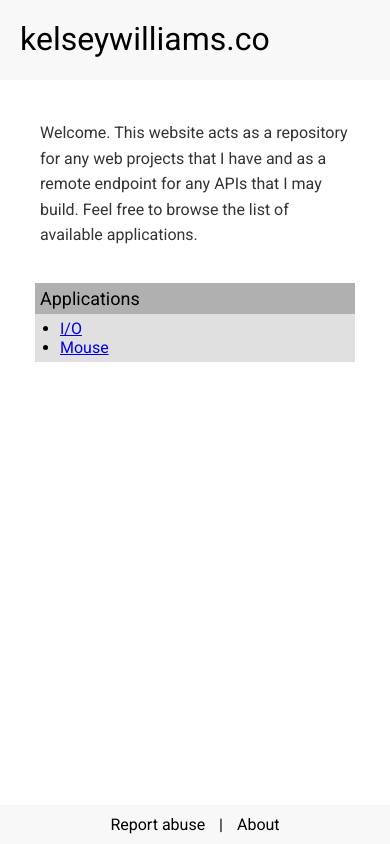
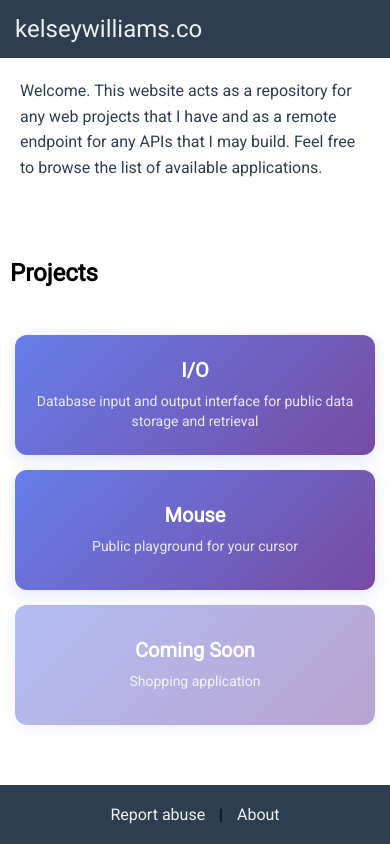
Before and after one commit to kelseywilliams/kelseywilliams.co, a PHP site: page / in a window 390 px wide. Run offline with PHP 8.4, Linux system fonts and the light colour scheme.

Commit message:
Claude ai assisted reskin

```diff
--- a/home/public/index.html
+++ b/home/public/index.html
@@ -7,7 +7,7 @@
     <!-- Link to Google Fonts -->
     <link href="https://fonts.googleapis.com/css?family=Roboto&display=swap" rel="stylesheet">
     <!-- Link to CSS file -->
-    <link rel="stylesheet" href="https://kelseywilliams.co/stylesheets/main.css">
+    <link rel="stylesheet" href="stylesheets/main.css">
 </head>
 <body>
     <!-- The header remains at the top -->
@@ -25,18 +25,22 @@
                     Welcome. This website acts as a repository for any web projects that I have and as a remote endpoint for any APIs that I may build. Feel free to browse the list of available applications.
                 </p>
             </div>
-            <div class="right-section">
-                <div class="applications-header">Applications</div>
-                <div class="applications-content">
-                    <ul>
-                        <li>
-                            <a href="/input">I/O</a>
-                        </li>
-                        <li>
-                            <a href="/mouse">Mouse</a>
-                        </li>
-                    </ul>
-                </div>
+        </div>
+        <h2 class="container">Projects</h2>
+        <!-- Applications as large tiles -->
+        <div class="tiles-grid">
+            <a href="/input" class="tile">
+                <h3>I/O</h3>
+                <p>Database input and output interface for public data storage and retrieval</p>
+            </a>
+            <a href="/mouse" class="tile">
+                <h3>Mouse</h3>
+                <p>Public playground for your cursor</p>
+            </a>
+            <!-- Additional tile for future expansion -->
+            <div class="tile" style="opacity: 0.5; cursor: default;" onclick="return false;">
+                <h3>Coming Soon</h3>
+                <p>Shopping application</p>
             </div>
         </div>
     </main>
--- a/home/public/input.html
+++ b/home/public/input.html
@@ -7,8 +7,8 @@
     <!-- Link to Google Fonts -->
     <link href="https://fonts.googleapis.com/css?family=Roboto&display=swap" rel="stylesheet">
     <!-- Link to CSS file -->
-    <link rel="stylesheet" href="https://kelseywilliams.co/stylesheets/main.css">
-    <link rel="stylesheet" href="https://kelseywilliams.co/stylesheets/form.css">
+    <link rel="stylesheet" href="stylesheets/main.css">
+    <link rel="stylesheet" href="stylesheets/form.css">
 </head>
 <body>
     <!-- Header -->
--- a/home/public/stylesheets/main.css
+++ b/home/public/stylesheets/main.css
@@ -7,97 +7,268 @@
 
 body {
     font-family: 'Roboto', sans-serif;
-    min-height: 100vh; /* Full height of viewport */
-    display: grid; /* Use grid layout */
-    grid-template-rows: 80px 1fr auto; /* Stretch main content, footer stays at the bottom */
+    min-height: 100vh;
+    display: flex;
+    flex-direction: column;
 }
 
 /* Header Styles */
 header {
-    background-color: #f8f8f8; /* Off white */
+    background-color: #2c3e50;
     padding: 20px;
+    flex-shrink: 0;
 }
 
-header .logo{
+header .logo {
     font-size: 32px;
-    color: #000; /* Black text */
+    color: #ecf0f1;
+    transition: all 0.2s ease;
 }
+
 header .logo:hover {
-    color:orange;
+    color: #3498db;
     font-size: 34px;
 }
+
 .page {
     font-size: 32px;
-    color: #000; /* Black text */
-    font-weight:bold;
+    color: #ecf0f1;
+    font-weight: bold;
 }
 
 /* Main Content Styling */
+main {
+    flex: 1;
+    display: flex;
+    flex-direction: column;
+}
+
 .container {
     display: flex;
     flex-wrap: wrap;
-    padding: 20px; /* Add some padding to content */
-}
-
-.left-section, .right-section {
+    padding: 20px;
     flex: 1;
-    padding: 20px;
+    max-width: 1200px;
+    margin: 0 auto;
+    width: 100%;
 }
 
 .left-section {
-    min-width: auto;
+    flex: 1;
+    padding: 20px;
+    min-width: 300px;
 }
 
 .left-section p {
     font-size: 16px;
     line-height: 1.6;
-    color: #333; /* Dark gray text */
+    color: #2c3e50;
+    margin-bottom: 20px;
 }
 
+.left-section img {
+    max-width: 100%;
+    height: auto;
+    display: block;
+    margin: 20px 0;
+}
+
+/* Tile Grid for Applications */
+.tiles-grid {
+    display: grid;
+    grid-template-columns: repeat(auto-fit, minmax(300px, 1fr));
+    gap: 20px;
+    margin-top: 10px;
+    margin-bottom: 60px;
+    padding: 0 20px;
+    max-width: 1200px;
+    margin-left: auto;
+    margin-right: auto;
+}
+
+.tile {
+    background: linear-gradient(135deg, #667eea 0%, #764ba2 100%);
+    border: none;
+    border-radius: 12px;
+    padding: 30px;
+    text-align: center;
+    transition: all 0.3s ease;
+    min-height: 180px;
+    display: flex;
+    flex-direction: column;
+    justify-content: center;
+    text-decoration: none;
+    color: #ffffff;
+    box-shadow: 0 4px 15px rgba(102, 126, 234, 0.2);
+}
+
+.tile:hover {
+    transform: translateY(-8px);
+    box-shadow: 0 12px 25px rgba(102, 126, 234, 0.3);
+    background: linear-gradient(135deg, #5a6fd8 0%, #6a4190 100%);
+}
+
+.tile h3 {
+    font-size: 24px;
+    margin-bottom: 15px;
+    color: #ffffff;
+    font-weight: 600;
+}
+
+.tile p {
+    font-size: 16px;
+    color: #e8eaf6;
+    line-height: 1.4;
+}
+
+/* Legacy right-section (for backward compatibility if needed) */
 .right-section {
-    background-color: #e0e0e0; /* Light grey */
-    min-width: auto;
+    background-color: #e0e0e0;
+    min-width: 300px;
     margin: 15px;
+    padding: 0;
+    flex: 0 0 auto;
+}
+
+.applications-header {
+    background-color: #b0b0b0;
+    padding: 15px;
+    font-size: 18px;
+    font-weight: bold;
+}
+
+.applications-content {
+    padding: 20px;
+    font-size: 16px;
+}
+
+.applications-content ul {
+    list-style: none;
     padding: 0;
 }
 
-.applications-header {
-    background-color: #b0b0b0; /* Darker grey */
-    padding: 5px;
-    font-size: 18px;
+.applications-content li {
+    margin-bottom: 10px;
 }
 
-.applications-content {
-    padding: 5px;
-    padding-left: 25px;
-    font-size: 16px;
+.applications-content a {
+    color: #333;
+    text-decoration: none;
+    padding: 10px;
+    display: block;
+    border-radius: 5px;
+    transition: background-color 0.3s ease;
+}
+
+.applications-content a:hover {
+    background-color: #d0d0d0;
 }
 
 /* Footer */
 footer {
-    background-color: #f8f8f8; /* Same as header */
+    background-color: #2c3e50;
     text-align: center;
-    padding: 10px;
+    padding: 20px;
+    flex-shrink: 0;
+    margin-top: auto;
 }
 
 footer .card {
-    display: inline-block; /* Centering footer content */
-    align-content: center;
+    display: inline-block;
 }
 
 footer a {
-    color: #000; /* Footer link color matching header */
+    color: #ecf0f1;
     text-decoration: none;
-    margin: 0 10px; /* Spacing between links */
+    margin: 0 10px;
 }
 
 footer a:hover {
-    text-decoration: underline; /* Optional hover effect */
+    color: #3498db;
+    text-decoration: underline;
 }
 
 /* Responsive adjustments */
-@media (max-width: 800px) {
+@media (max-width: 1024px) {
+    .tiles-grid {
+        grid-template-columns: repeat(2, 1fr);
+        gap: 15px;
+    }
+
+    .tile {
+        min-height: 160px;
+        padding: 25px;
+    }
+}
+
+@media (max-width: 768px) {
     .container {
         flex-direction: column;
+        padding: 15px;
+    }
+
+    .left-section {
+        padding: 15px;
+        min-width: auto;
+    }
+
+    .tiles-grid {
+        grid-template-columns: 1fr 1fr;
+        gap: 15px;
+        padding: 0 15px;
+    }
+
+    .tile {
+        min-height: 140px;
+        padding: 20px;
+    }
+
+    .tile h3 {
+        font-size: 20px;
+        margin-bottom: 10px;
+    }
+
+    .tile p {
+        font-size: 14px;
+    }
+
+    header .logo {
+        font-size: 28px;
+    }
+
+    .page {
+        font-size: 28px;
     }
 }
+
+@media (max-width: 480px) {
+    .tiles-grid {
+        grid-template-columns: 1fr;
+        gap: 15px;
+    }
+
+    .tile {
+        min-height: 120px;
+        padding: 20px;
+    }
+
+    header {
+        padding: 15px;
+    }
+
+    header .logo {
+        font-size: 24px;
+    }
+
+    .page {
+        font-size: 24px;
+    }
+
+    .container {
+        padding: 10px;
+    }
+
+    .left-section {
+        padding: 10px;
+    }
+}
```
Also changed, not shown: home/public/about.html (+9 -2 lines).
